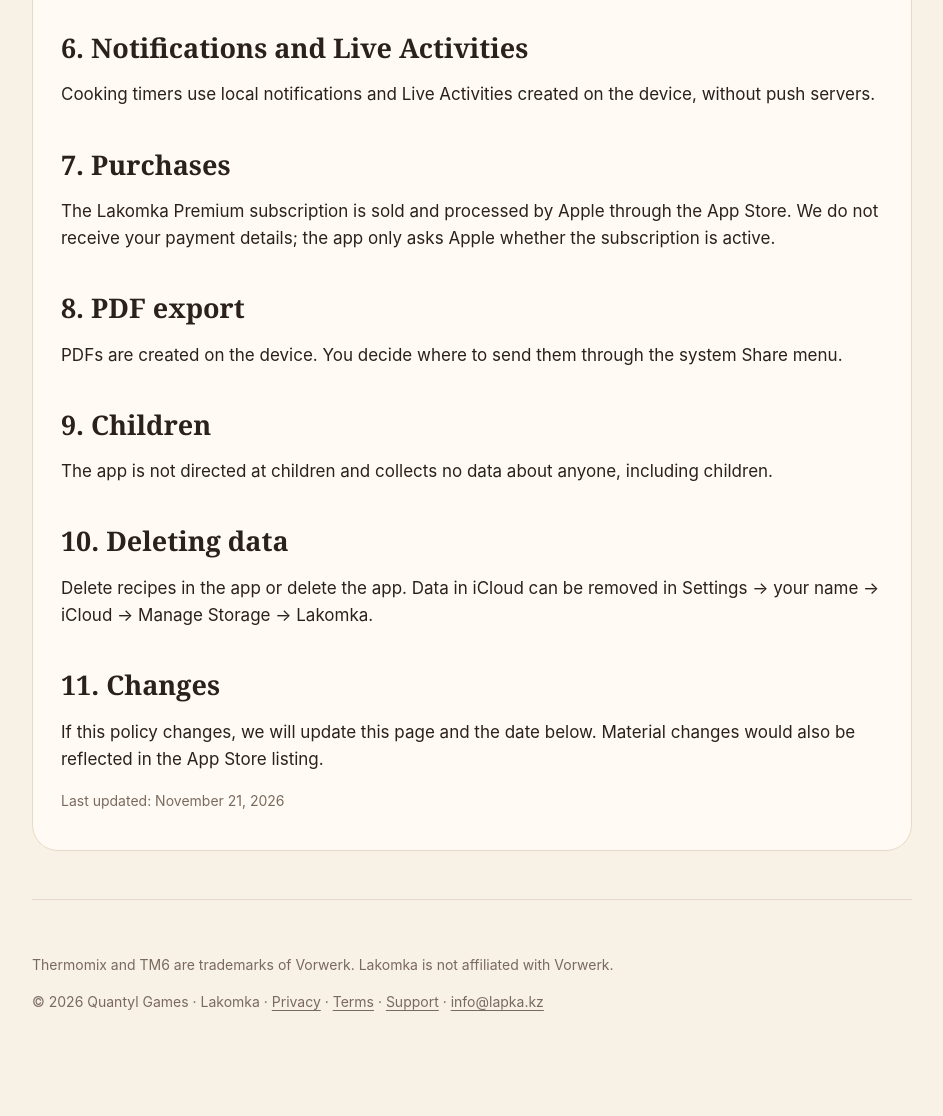
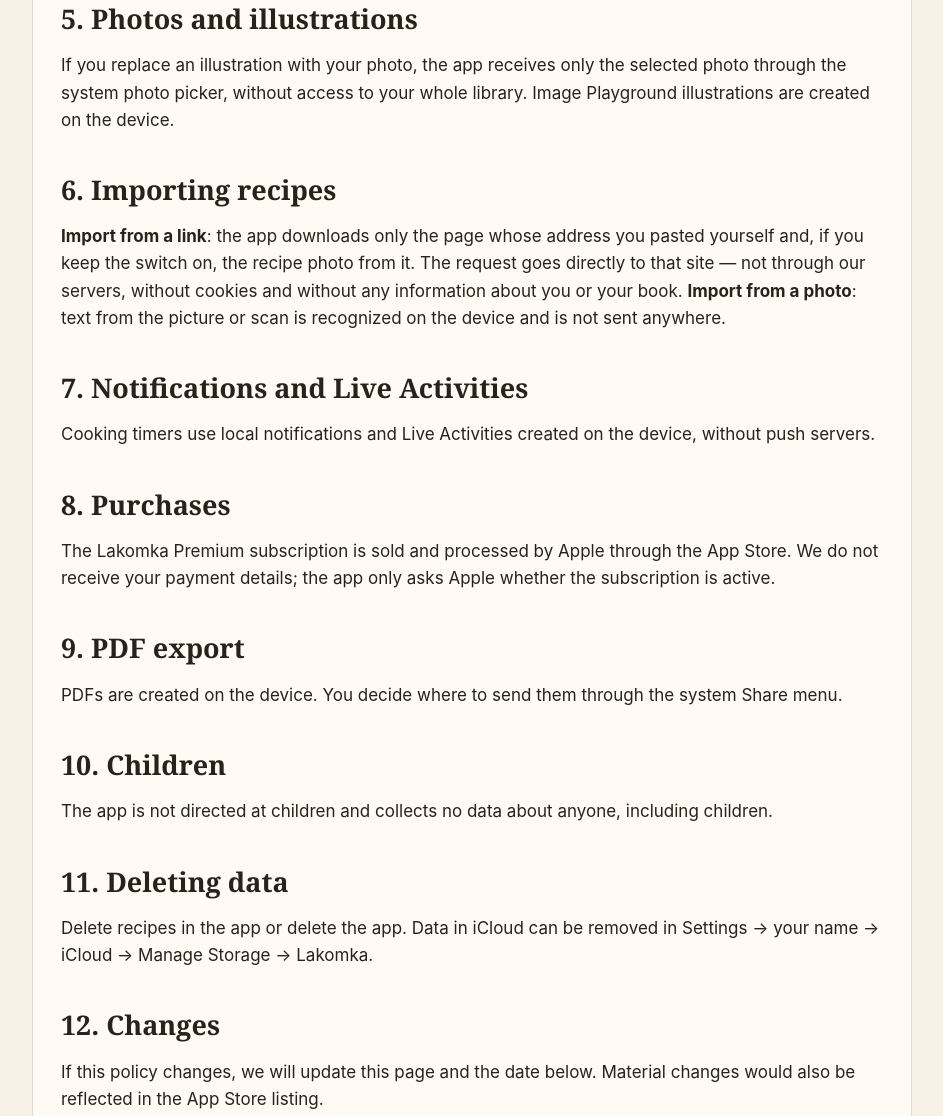
Before and after one commit to quantylgames/quantylgames.github.io, a plain HTML site: page lakomka/en/privacy.html in a window 1280 px wide. Shown: the part 1121-2237 px from the top of the page, without its empty margins (168-1111 px from the left). Before the commit the page ends 2196 px from the top, so only its background shows below. Drawn offline with Linux system fonts and the light colour scheme.

Commit message:
Lakomka: privacy — family shared book, recipe import

```diff
--- a/lakomka/en/privacy.html
+++ b/lakomka/en/privacy.html
@@ -34,24 +34,27 @@
 <ul>
   <li><strong>On your device</strong> — in the app's storage.</li>
   <li><strong>In your iCloud</strong> — if you are signed in and keep sync on (Book settings → iCloud). The data lives in the private CloudKit database of your Apple ID and is available only to your devices. The developer has no access to it. iCloud storage is governed by <a href="https://www.apple.com/legal/privacy/" rel="noopener noreferrer">Apple's privacy policy</a>.</li>
+  <li><strong>In a family shared book</strong> — only if you share your book yourself (Book settings → Share the book with family). You choose whom to invite. Recipes, photos and the book name travel between participants through iCloud (CloudKit sharing) and become visible to the people you invited; your iCloud name is visible to the participants. We never see or receive this data. You can stop sharing at any time in the book settings.</li>
 </ul>
 <h2>4. Microphone and speech recognition</h2>
 <p>The microphone is used only for recipe dictation and only after you tap the record button. Speech is recognized <strong>on the device</strong>; audio is not stored or sent anywhere. Splitting the text into ingredients and steps also happens on the device (Apple Foundation Models or built-in rules).</p>
 <h2>5. Photos and illustrations</h2>
 <p>If you replace an illustration with your photo, the app receives only the selected photo through the system photo picker, without access to your whole library. Image Playground illustrations are created on the device.</p>
-<h2>6. Notifications and Live Activities</h2>
+<h2>6. Importing recipes</h2>
+<p><strong>Import from a link</strong>: the app downloads only the page whose address you pasted yourself and, if you keep the switch on, the recipe photo from it. The request goes directly to that site — not through our servers, without cookies and without any information about you or your book. <strong>Import from a photo</strong>: text from the picture or scan is recognized on the device and is not sent anywhere.</p>
+<h2>7. Notifications and Live Activities</h2>
 <p>Cooking timers use local notifications and Live Activities created on the device, without push servers.</p>
-<h2>7. Purchases</h2>
+<h2>8. Purchases</h2>
 <p>The Lakomka Premium subscription is sold and processed by Apple through the App Store. We do not receive your payment details; the app only asks Apple whether the subscription is active.</p>
-<h2>8. PDF export</h2>
+<h2>9. PDF export</h2>
 <p>PDFs are created on the device. You decide where to send them through the system Share menu.</p>
-<h2>9. Children</h2>
+<h2>10. Children</h2>
 <p>The app is not directed at children and collects no data about anyone, including children.</p>
-<h2>10. Deleting data</h2>
+<h2>11. Deleting data</h2>
 <p>Delete recipes in the app or delete the app. Data in iCloud can be removed in Settings → your name → iCloud → Manage Storage → Lakomka.</p>
-<h2>11. Changes</h2>
+<h2>12. Changes</h2>
 <p>If this policy changes, we will update this page and the date below. Material changes would also be reflected in the App Store listing.</p>
-<p class="note">Last updated: November 21, 2026</p>
+<p class="note">Last updated: November 22, 2026</p>
 </div>
 </main>
 <footer>
```
Also changed, not shown: lakomka/en/terms.html (+1 -1 lines), lakomka/privacy.html (+10 -7 lines), lakomka/terms.html (+1 -1 lines).
